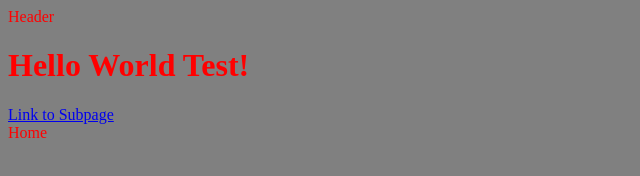
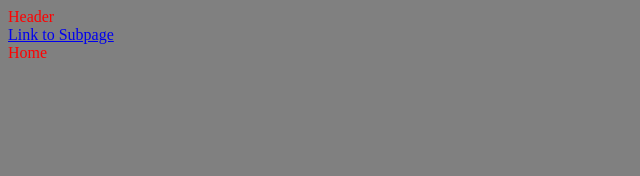
Before and after one commit to sofie-1/Coffee-Website, a website built with Vite: page src/index.html in a window 1280 px wide. Shown: the whole page, without its empty margins (0-640 px from the left). Built offline with nearby package versions, Linux system fonts and the light colour scheme; a web font is replaced by a local one.

Commit message:
addit src and yarn

```diff
--- a/src/index.html
+++ b/src/index.html
@@ -12,7 +12,7 @@
   </head>
   <body>
     {{> header }}
-    <h1>Hello World Test!</h1>
+
     <main>
       <a href="/sub-page/">Link to Subpage</a>
       <div>Home</div>
```
Also changed, not shown: 1 other file.
